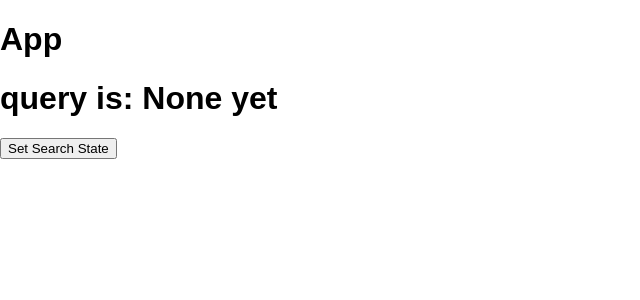
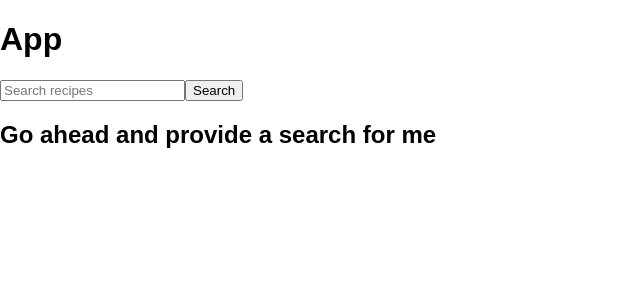
Before and after one commit to kamend0/sage-client, a React app: page / in a window 1280 px wide. Shown: the top 300 px of the page, without its empty margins (0-640 px from the left). Built offline with nearby package versions, Linux system fonts and the light colour scheme.

Commit message:
Make SearchBar functional

```diff
--- a/src/Homepage.js
+++ b/src/Homepage.js
@@ -13,50 +13,41 @@ export default class Homepage extends Component {
     constructor(props) {
         super(props);
 
-        // // Bind context to the handler function
-        this.handler = this.handler.bind(this);
-
         // Set state
         this.state = {
-            query: 'None yet',
+            query: new URLSearchParams(window.location.search).get('s'),
         };
     }
 
-    /*
-    NOTE: React errors silently if parent component has no handler,
-    but handler() is passed to child component, AND child component
-    uses the handler. Sneaky issue.
-    */
-    handler(queryState) {
-        this.setState({
-            query: queryState,
-        });
-    }
+    render() {
+        // First, check if anything has been entered
+        // Then render based on presence of input
+        // TODO: input checking should probably go here
+        const currentQuery = this.state.query;
+        let queryInfo;
+        if (currentQuery) {
+            // User gave a query; check it, call API, etc.
+            // When Results component exists, this could be: queryInfo = <Results />
+            queryInfo = (
+                <div>
+                    <h2>You searched: {currentQuery}</h2>
+                    <h2>The type of the query: {typeof currentQuery}</h2>
+                    <h2>Length of query provided: {currentQuery.length}</h2>
+                </div>
+            );
+        } else {
+            queryInfo = (
+                // User didn't provide a query yet/on default home page
+                <div>
+                    <h2>Go ahead and provide a search for me</h2>
+                </div>
+            );
+        }
 
-    // iteratequery = () => {
-    //     this.setState({
-    //         query: this.state.query + 1,
-    //     });
-    // }
-
-    render() {
         return (
             <div>
-                <h1>query is: { this.state.query }</h1>
-
-                {/* This works: */}
-                {/* <button onClick={() => this.setState({ query: this.state.query + 1 })}>
-                    Working Button
-                </button> */}
-
-                {/* This doesn't: */}
-                {/* <button onClick={this.iteratequery}>Broken Button</button> */}
-
-                {/* This works now: */}
-                {/* <SearchBar handler={this.handler} /> */}
-
-                {/* Getting data from SearchBar: */}
-                <SearchBar onClick={this.handler} />
+                <SearchBar />
+                { queryInfo }
             </div>
         );
     }
--- a/src/SearchBar.js
+++ b/src/SearchBar.js
@@ -2,64 +2,17 @@ import React, { Component } from 'react';
 
 // eslint-disable-next-line react/prefer-stateless-function
 export default class SearchBar extends Component {
-    // constructor(props) {
-    //     super(props);
-    //     this.state = {
-    //         userQuery: '',
-    //     };
-    //     this.handleQuerySubmit = this.handleSubmit.bind(this);
-    // }
-
-    // state = {
-    //     typedQuery: '',
-    //     chosenQuery: '',
-    // }
-
-    // setQuery = (element) => {
-    //     this.state.chosenQuery = element;
-    // }
-
-    handleQuerySubmit = () => {
-        this.props.onClick('Search state set again!');
-    }
-
     render() {
         return (
-            // <div>
-            //     Hello from SearchBar!
-            // </div>
+            <form action="/" method="get">
+                <input
+                    type="text"
+                    id="header-search"
+                    placeholder="Search recipes"
+                    name="s" />
+                <button type="submit">Search</button>
+            </form>
 
-            // <form action="/" method="get">
-            //     {/* <label htmlFor="header-search">
-            //         <span className="visually-hidden">Search blog posts</span>
-            //     </label> */}
-            //     <input
-            //         type="text"
-            //         id="header-search"
-            //         placeholder="Search recipes"
-            //         name="s" />
-            //     {/* <button type="submit" onClick={this.handleQuerySubmit}>Search</button> */}
-            //     <button type="submit">Search</button>
-            // </form>
-
-            <button onClick={this.handleQuerySubmit}>Set Search State</button>
-
-            // <div>
-            //     <input
-            //         type='text'
-            //         ref={this.setQuery}
-            //     />
-            //     <input
-            //         type="button"
-
-            // </div>
         );
     }
 }
-
-// const SearchBar = ({ userQuery, setUserQuery }) => (
-//     <input
-//         value={userQuery}
-//         placeholder={'Enter search query'}
-//         onChange={e => setUserQuery(e.target.value)} />
-//         );
```
Also changed, not shown: src/Archive/Homepage.js (added, +94 -0 lines), src/Archive/SearchBar.js (added, +63 -0 lines).
